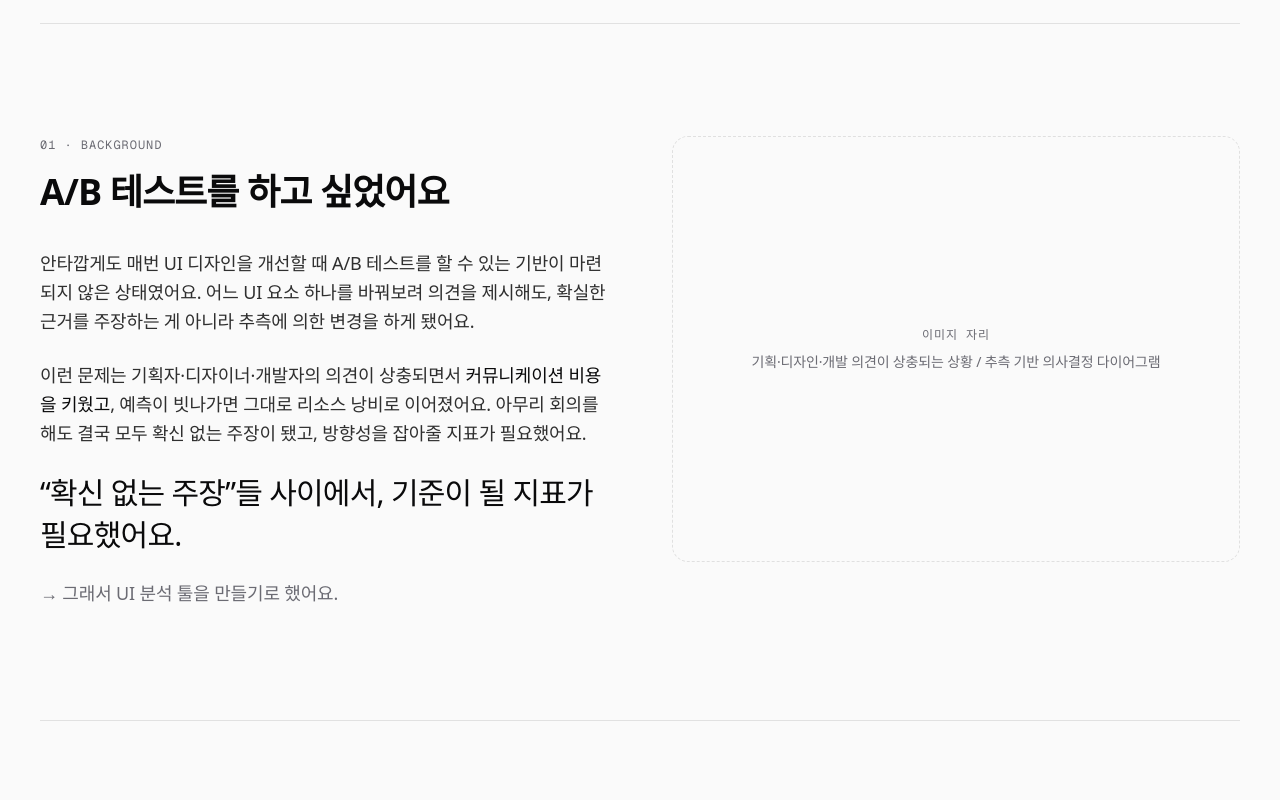
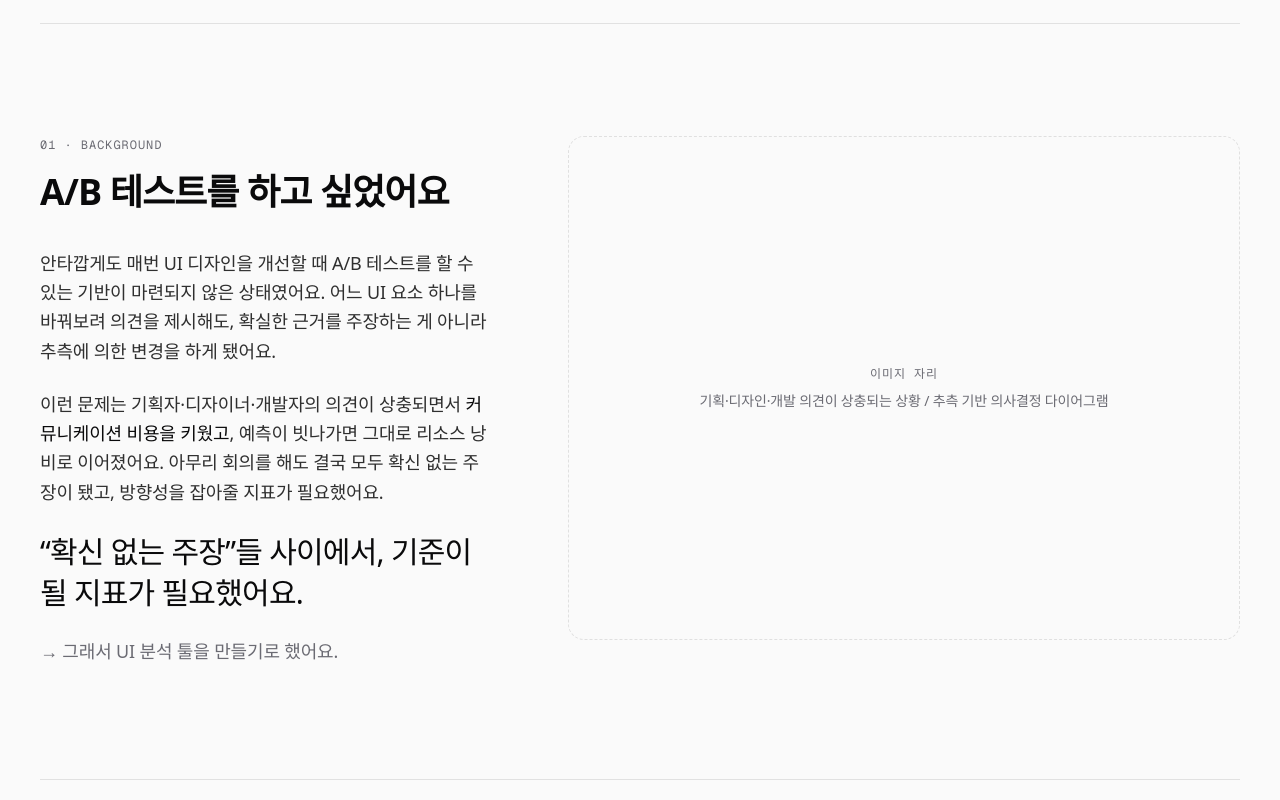
Before and after one commit to yxxna/yxxna-portfolio, a Next.js app: page /works/recto-ab in a window 1280 px wide. Shown: the part 1060-1860 px from the top of the page. Built offline with nearby package versions, Linux system fonts and the light colour scheme; a web font is replaced by a local one.

Commit message:
style: 섹션 컨테이너 폭 1400→1600 통일
Co-Authored-By: Claude Fable 5 <noreply@anthropic.com>

```diff
--- a/app/works/SKMT/SKMTGallery.tsx
+++ b/app/works/SKMT/SKMTGallery.tsx
@@ -36,7 +36,7 @@ export default function SKMTGallery() {
 
   return (
     <main className="flex-1 pt-28">
-      <div className="mx-auto max-w-[1400px] px-6 md:px-10">
+      <div className="mx-auto max-w-[1600px] px-6 md:px-10">
         <Link
           href="/works"
           data-cursor="BACK"
--- a/app/works/recto-ab/RectoCaseStudy.tsx
+++ b/app/works/recto-ab/RectoCaseStudy.tsx
@@ -23,7 +23,7 @@ function Section({
 }) {
   return (
     <section className="border-t border-line py-20 md:py-28">
-      <div className="grid items-start gap-12 md:grid-cols-2 md:gap-16">
+      <div className="grid items-start gap-12 md:grid-cols-[minmax(0,4fr)_minmax(0,6fr)] md:gap-20">
         {/* 왼쪽: 텍스트만 */}
         <div>
           <Reveal>
@@ -165,13 +165,13 @@ const meta = [
   { k: "역할", v: "기획 · 제품 디자인 · 프론트엔드 100%" },
   { k: "기간", v: "2026.05" },
   { k: "분야", v: "A/B 테스트 · 의사결정 도구" },
-  { k: "도구", v: "Slack Bot · 픽셀 분석 · z-test" },
+  { k: "도구", v: "Slack Bot · Claude Code" },
 ];
 
 export default function RectoCaseStudy() {
   return (
     <main className="flex-1 pt-28">
-      <div className="mx-auto max-w-[1400px] px-6 md:px-10">
+      <div className="mx-auto max-w-[1600px] px-6 md:px-10">
         {/* back */}
         <Link
           href="/works"
--- a/components/case-studies/CaseStudyLayout.tsx
+++ b/components/case-studies/CaseStudyLayout.tsx
@@ -168,7 +168,7 @@ export default function CaseStudyLayout({ data }: { data: CaseStudy }) {
 
   return (
     <main className="flex-1 pt-28">
-      <div className="mx-auto max-w-[1400px] px-6 md:px-10">
+      <div className="mx-auto max-w-[1600px] px-6 md:px-10">
         <Link
           href="/works"
           data-cursor="BACK"
--- a/components/sections/About.tsx
+++ b/components/sections/About.tsx
@@ -23,7 +23,7 @@ const strengths = [
 export default function About() {
   return (
     <section id="about" className="py-28 md:py-40">
-      <div className="mx-auto max-w-[1400px] px-6 md:px-10">
+      <div className="mx-auto max-w-[1600px] px-6 md:px-10">
         {/* intro */}
         <Reveal>
           <p className="label mb-8">About</p>
--- a/components/sections/Contact.tsx
+++ b/components/sections/Contact.tsx
@@ -5,7 +5,7 @@ import Reveal from "@/components/Reveal";
 export default function Contact() {
   return (
     <section id="contact" className="border-t border-line py-28 md:py-40">
-      <div className="mx-auto max-w-[1400px] px-6 md:px-10">
+      <div className="mx-auto max-w-[1600px] px-6 md:px-10">
         <Reveal>
           <p className="label mb-6">Contact</p>
           <a
--- a/components/sections/ProjectHub.tsx
+++ b/components/sections/ProjectHub.tsx
@@ -12,7 +12,7 @@ import { projects } from "@/lib/projects";
  */
 export default function ProjectHub() {
   return (
-    <section id="work" className="mx-auto max-w-[1400px] px-6 pb-28 md:px-10 md:pb-40">
+    <section id="work" className="mx-auto max-w-[1600px] px-6 pb-28 md:px-10 md:pb-40">
       <div className="grid gap-4 sm:grid-cols-2 lg:grid-cols-3">
         {projects.map((p, i) => (
           <Reveal key={p.slug} delay={i * 0.06}>
```
